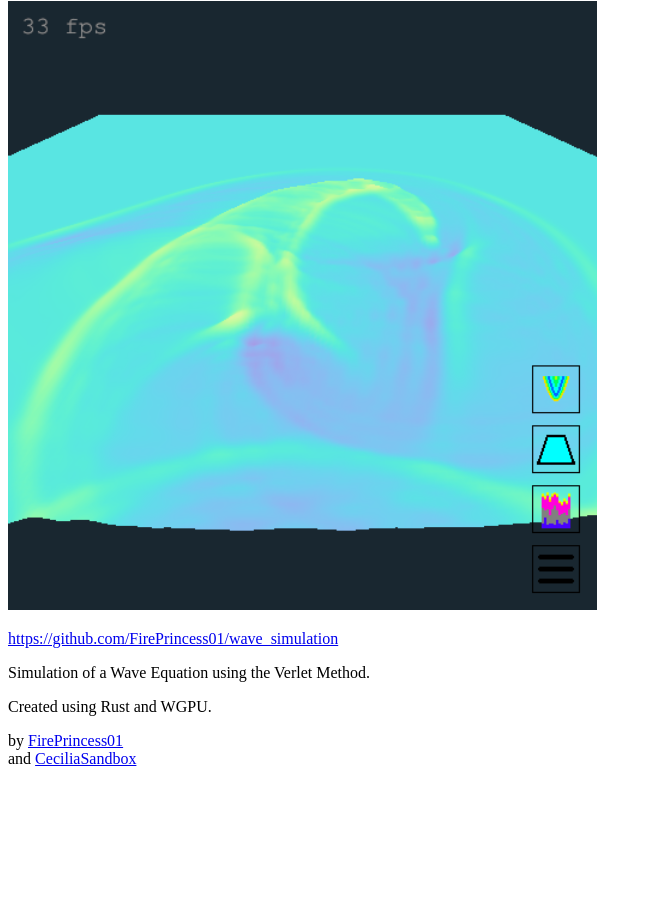
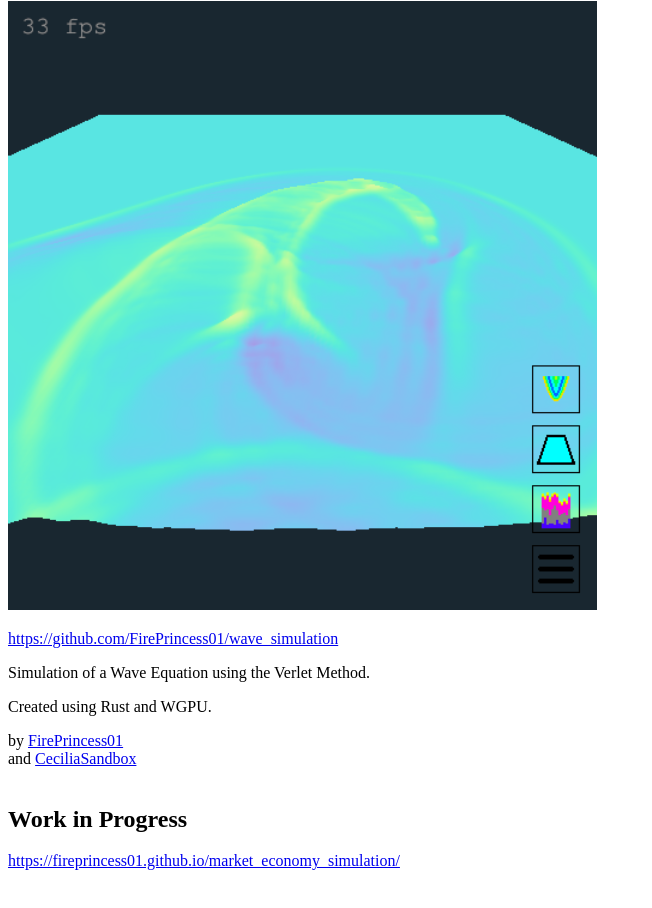
Before and after one commit to FirePrincess01/FirePrincess01.github.io, a plain HTML site: page index.html in a window 1280 px wide. Shown: the part 978-1886 px from the top of the page, without its empty margins (0-652 px from the left). Before the commit the page ends 1772 px from the top, so only its background shows below. Drawn offline with Linux system fonts and the light colour scheme.

Commit message:
update new url

```diff
--- a/index.html
+++ b/index.html
@@ -37,6 +37,10 @@
     <a href = "https://github.com/CeciliaSandbox">CeciliaSandbox</a><br>
     <br>
 
+    <h2>Work in Progress</a></h2>
+    <p><a href = "https://fireprincess01.github.io/market_economy_simulation/">https://fireprincess01.github.io/market_economy_simulation/</a></p>
+    <br>
+
 </body>
 
 </html>
```
